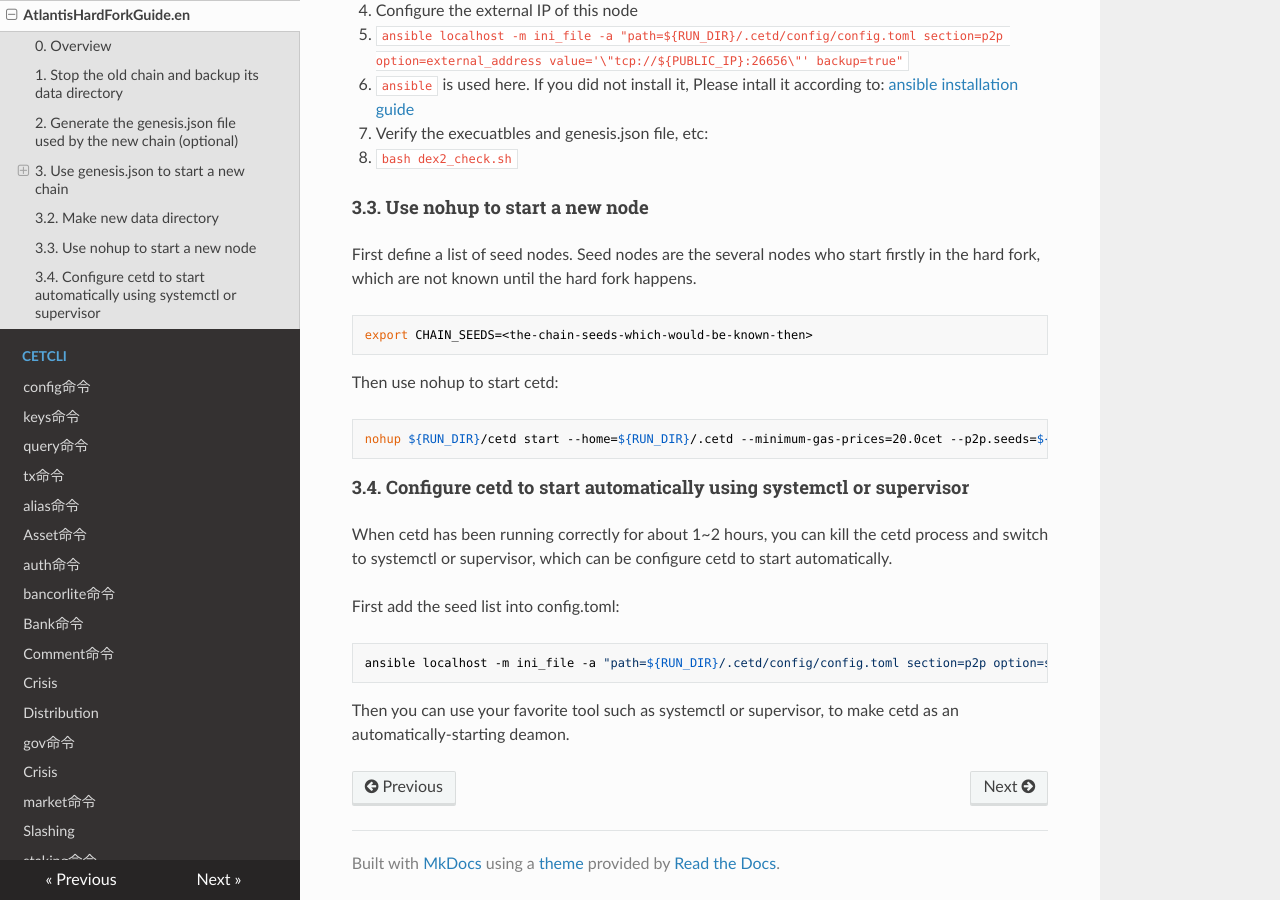
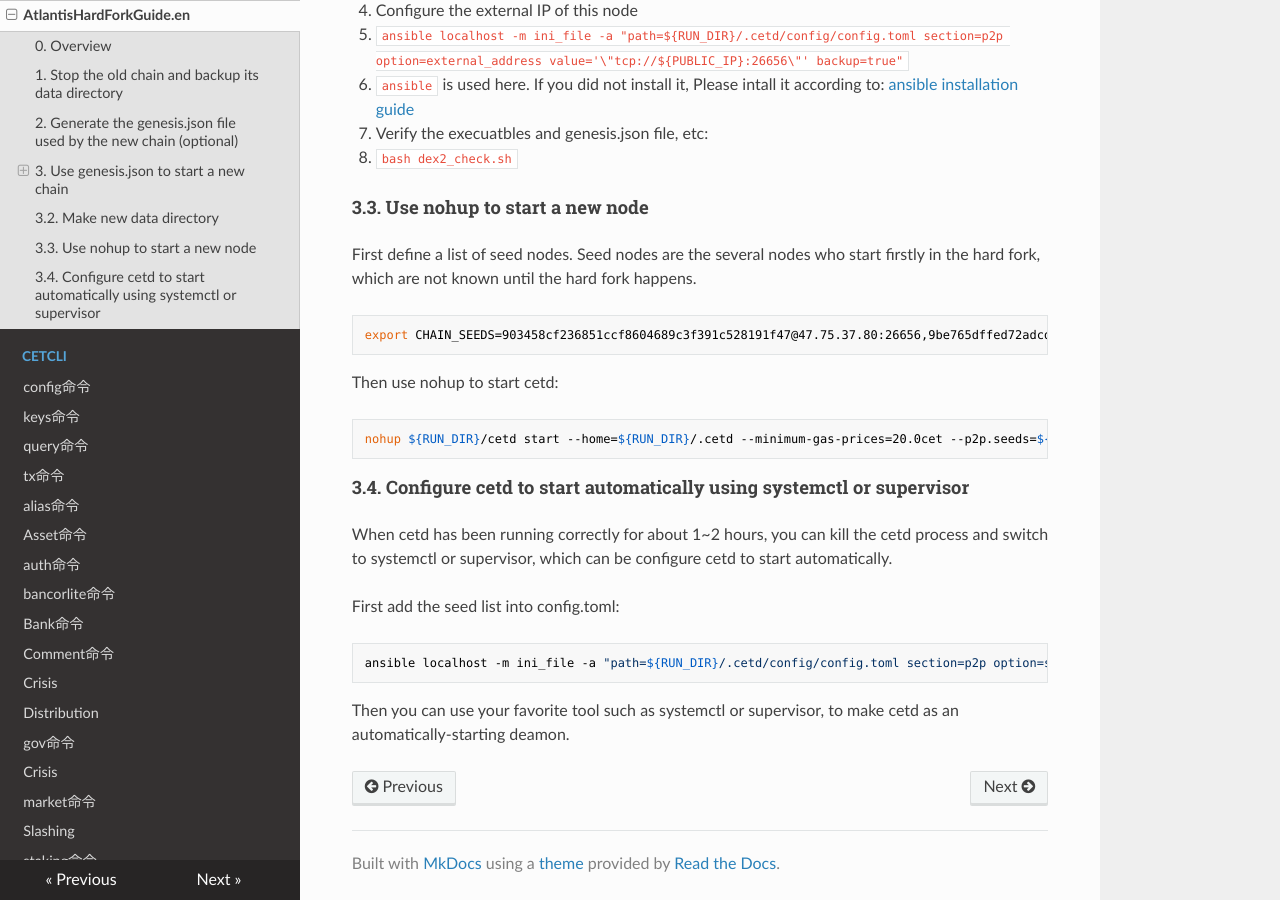
Before and after one commit to coinexchain/dex-manual, an MkDocs documentation site: the page built from docs/AtlantisFork/AtlantisHardForkGuide.en.md, in a window 1280 px wide and 900 px high, scrolled down 2793 px. Built offline with MkDocs 1.6.1, drawn with Linux system fonts in a browser that asks for light colours; nearby versions of some CDN libraries.

Commit message:
Add more seeds

````diff
--- a/docs/AtlantisFork/AtlantisHardForkGuide.en.md
+++ b/docs/AtlantisFork/AtlantisHardForkGuide.en.md
@@ -119,7 +119,7 @@ First define a list of seed nodes. Seed nodes are the several nodes who start fi
 
 
 ```bash
-export CHAIN_SEEDS=<the-chain-seeds-which-would-be-known-then>
+export CHAIN_SEEDS=903458cf236851ccf8604689c3f391c528191f47@47.75.37.80:26656,9be765dffed72adcd27ebb37c79bf8ac501f43e8@47.52.155.115:26656,cd79d6c2b3b6b561c91b61b8e3a706249b532ca4@47.56.215.151:26656,cf34ba278ce69be1240f1dabad9b57ffecae206a@47.75.60.29:26656,c70feea1a4f8ea2fd55c366fdcb7ca4d53f1c775@18.144.85.87:26656,94b718f31dedf4afee4c04d768343166625cf961@47.52.70.137:26656,2cbef50b8c996745b9c8a0059fe32a1fbfef8b46@47.52.129.186:26656,17ec2dcfd7c72fabcb7c7cfe2d71006fc39c85c9@18.180.56.174:26656
 ```
 
 Then use nohup to start cetd:
````
Also changed, not shown: docs/AtlantisFork/AtlantisHardForkGuide.cn.md (+3 -3 lines).
